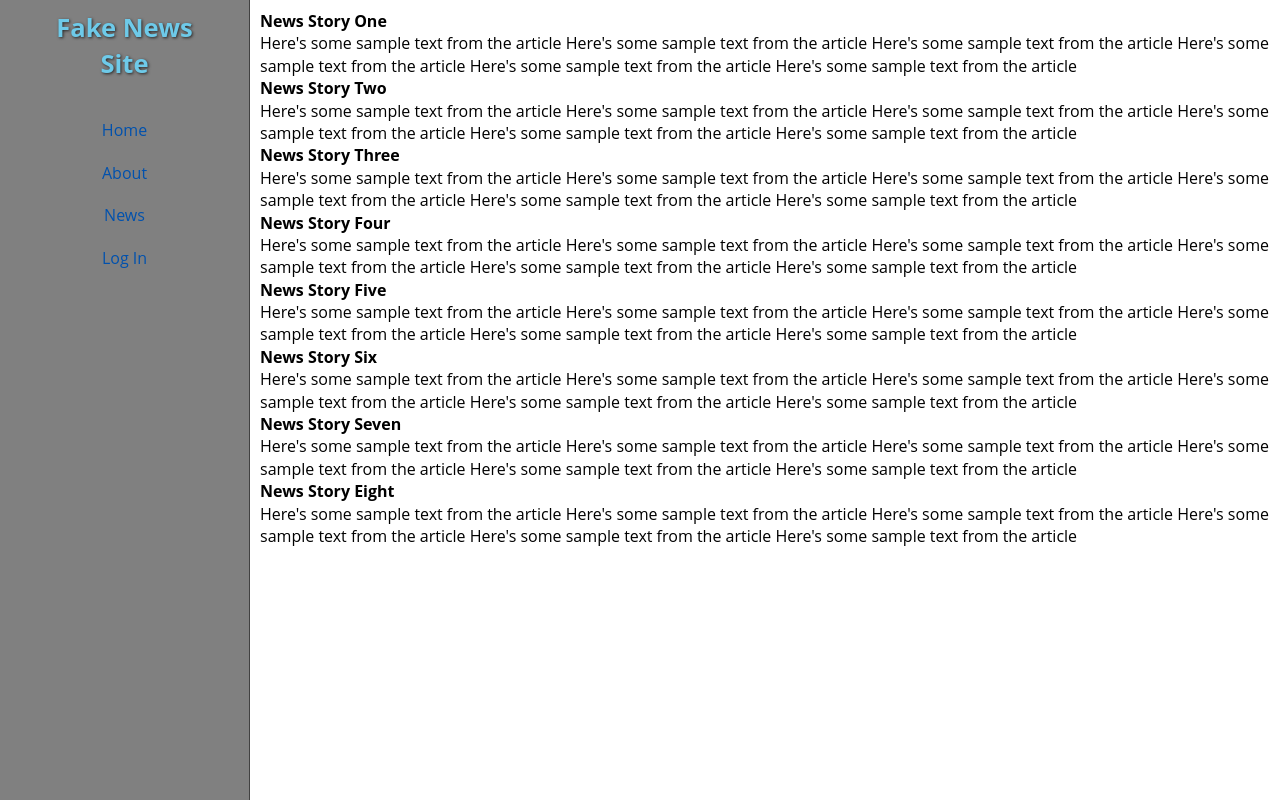
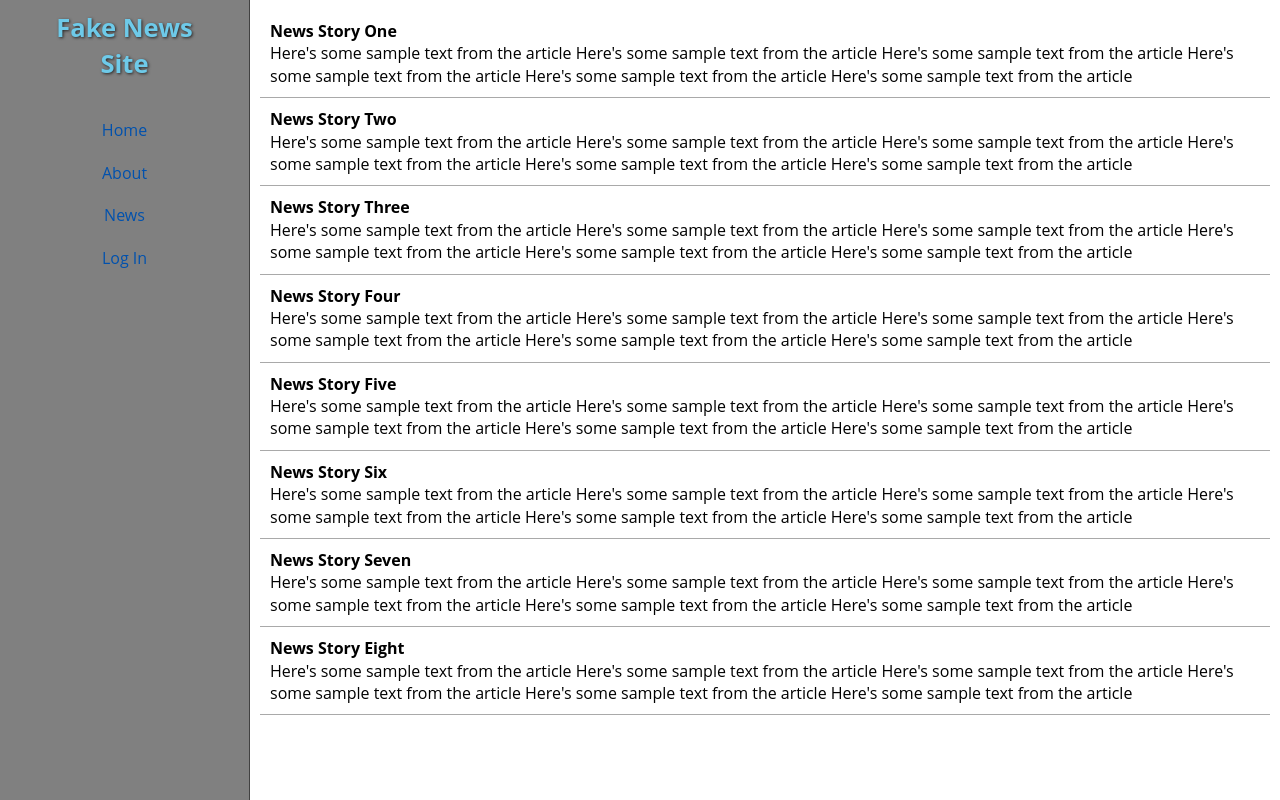
Before and after one commit to JS-goose/fake_news_react, a React (Create React App) app: page / in a window 1280 px wide. Built offline with nearby package versions, Linux system fonts and the light colour scheme.

Commit message:
added basic styling for articles

```diff
--- a/src/App.css
+++ b/src/App.css
@@ -53,3 +53,8 @@ nav h1 {
   width: 100%;
   margin: 10px;
 }
+
+.article-list-stories {
+  padding: 10px;
+  border-bottom: 1px solid darkgrey;
+}
```
